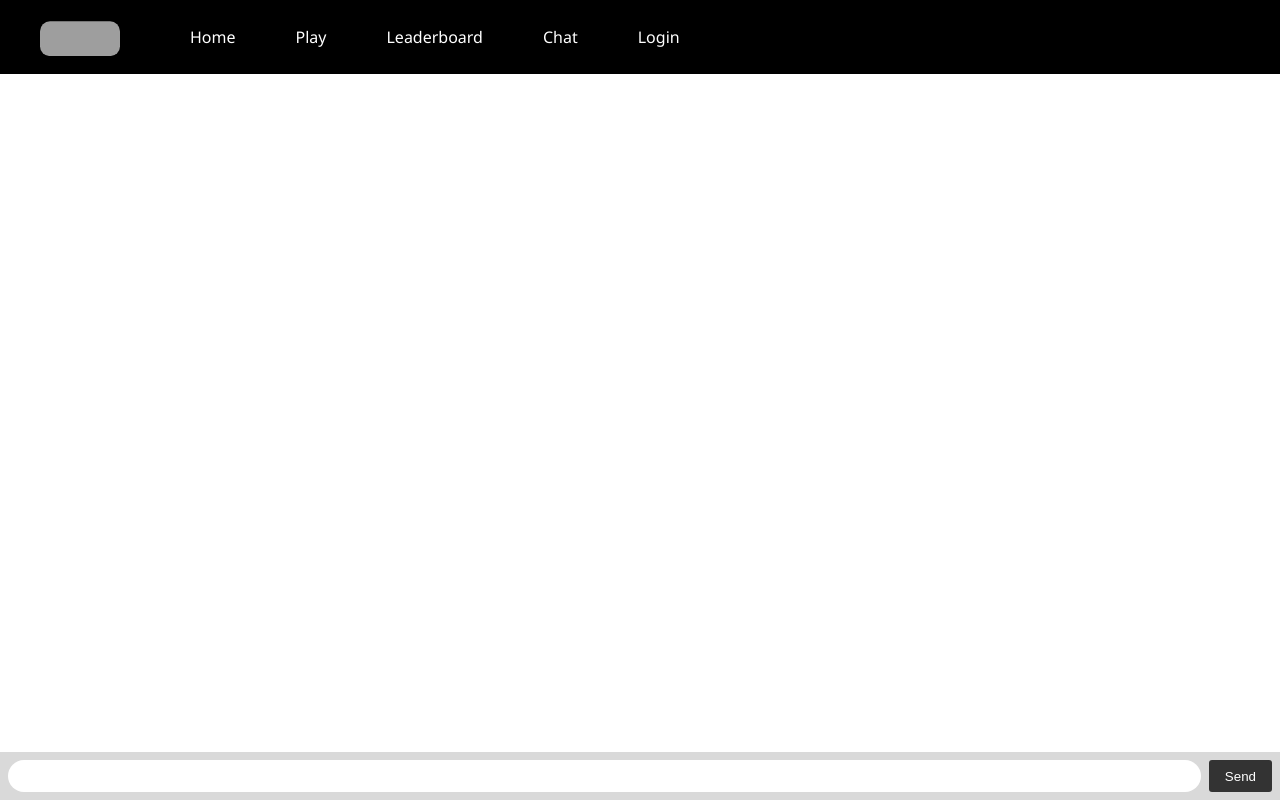
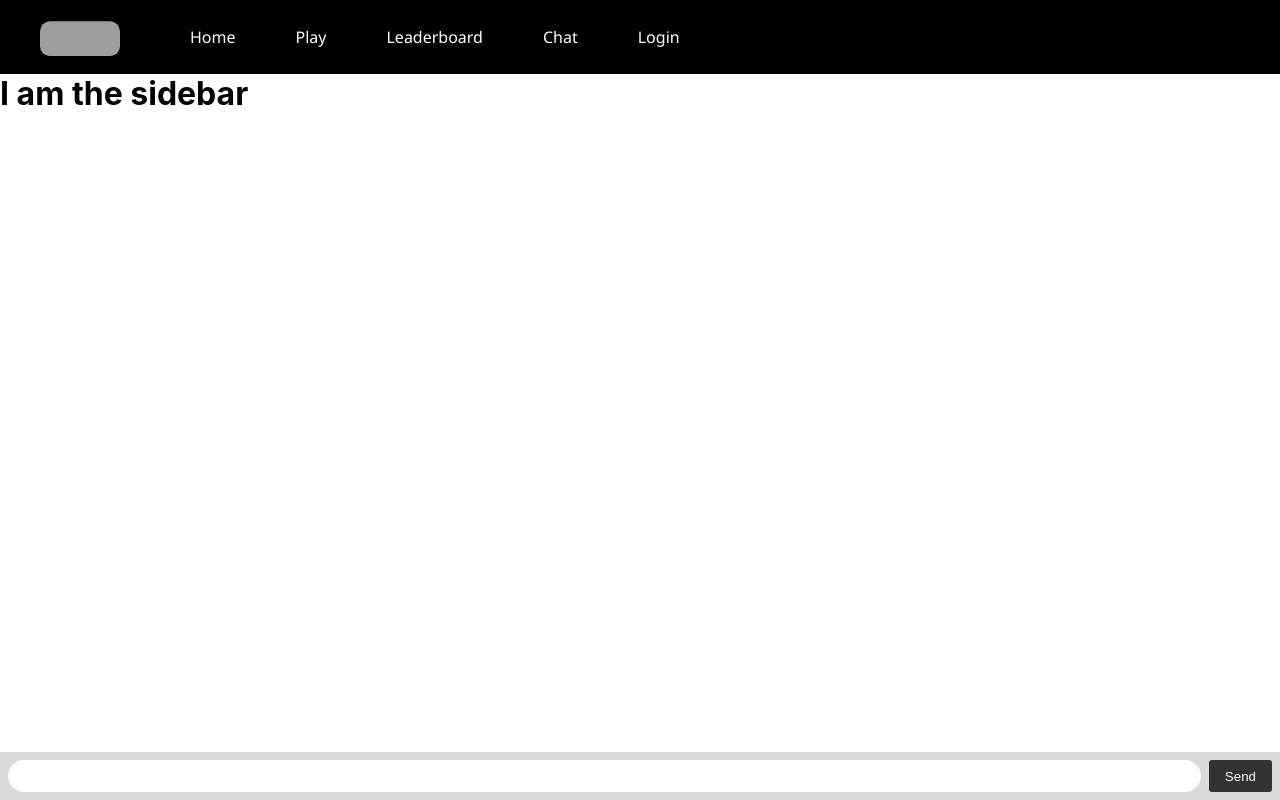
Before and after one commit to mcombeau/ft_transcendance, a React (Create React App) app in the folder frontend-app/: page /#/chat in a window 1280 px wide. Built offline with nearby package versions, Linux system fonts and the light colour scheme; no server answers; grey boxes are pictures that could not be loaded.

Commit message:
Added empty sidebar - css satisfactory

```diff
--- a/frontend-app/src/components/chat/chat.tsx
+++ b/frontend-app/src/components/chat/chat.tsx
@@ -103,6 +103,11 @@ export const Chat = () => {
   return (
     <WebSocketProvider value={socket}>
       <body>
+        <div className="chat-container">
+          <div className="sidebar">
+            <h1>I am the sidebar</h1>
+          </div>
+          <div className="chat">
             <div id="messages">
               {messages.map((msg: Message) => messageStatus(msg))}
             </div>
@@ -116,6 +121,8 @@ export const Chat = () => {
               />
               <button>Send</button>
             </form>
+          </div>
+        </div>
       </body>
     </WebSocketProvider>
   );
--- a/frontend-app/src/index.css
+++ b/frontend-app/src/index.css
@@ -268,14 +268,12 @@ li#mine {
   color: gray;
 }
 
-.chat-container {
-  display: flex;
-}
-
 .sidebar {
-  flex: 0 1 300px;
+  width: 20%;
+  float: left;
 }
 
 .chat {
-  flex: 1;
+  width: 80%;
+  float: right;
 }
```
Lines whose indentation alone changed are shown as unchanged.
